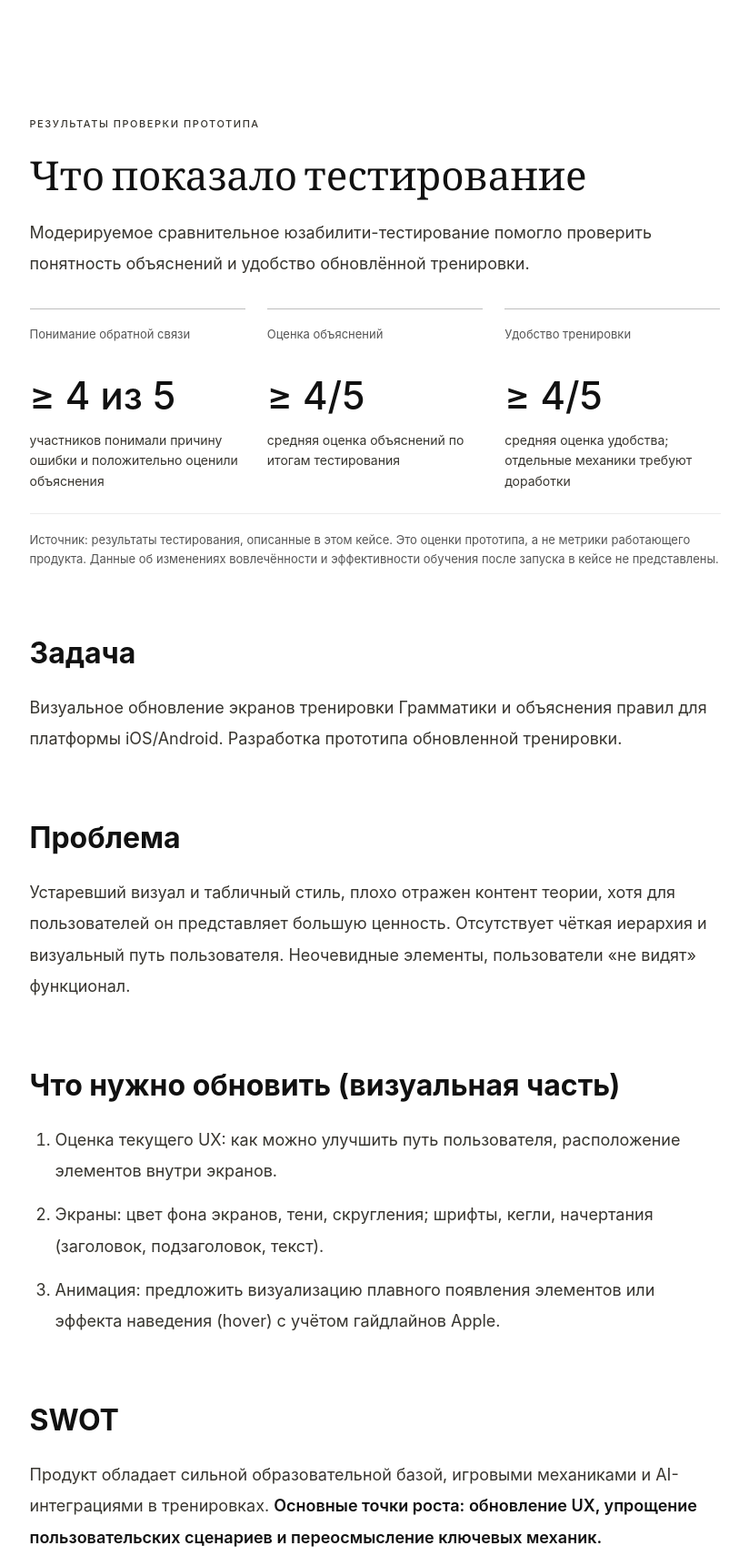
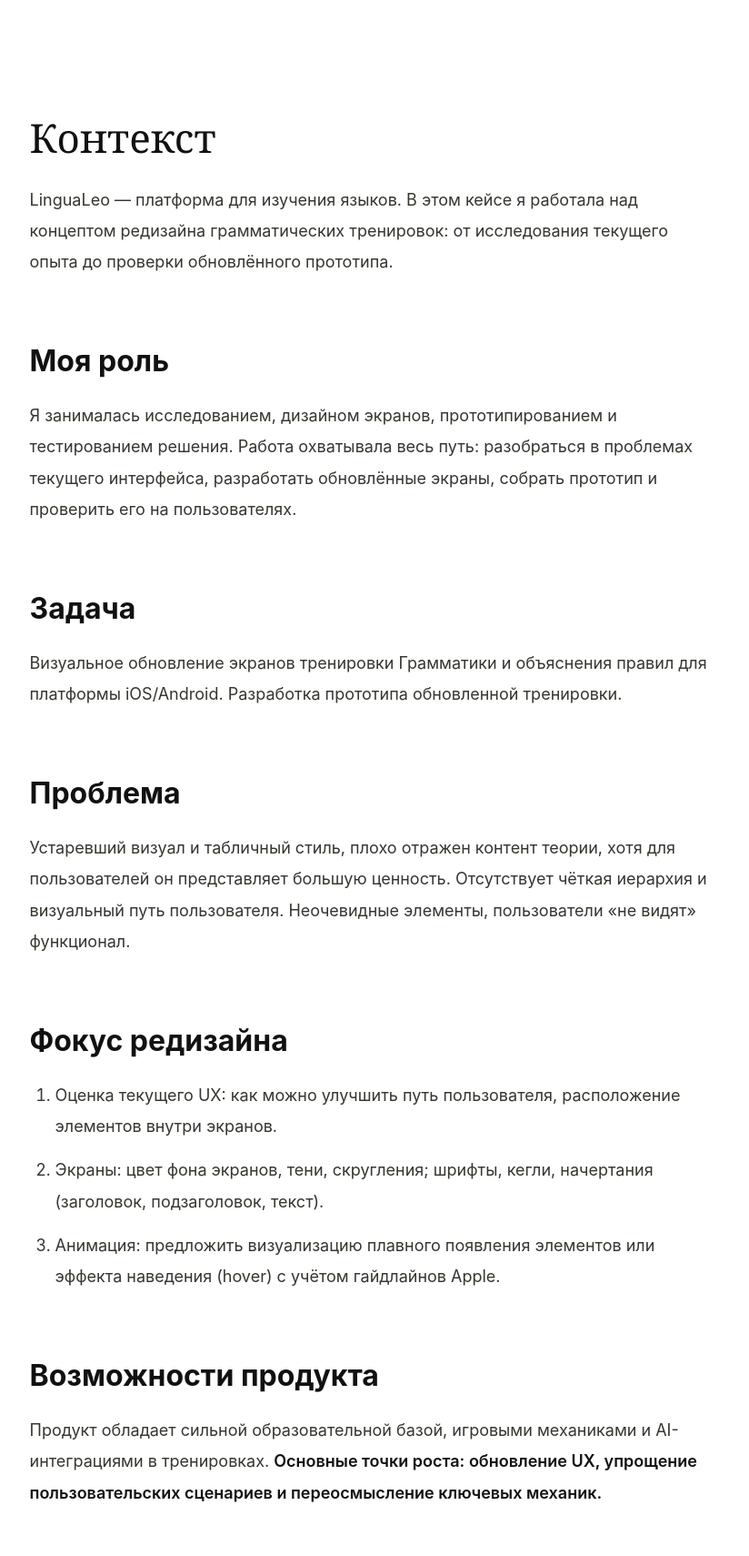
Before and after one commit to drekkunova-dotcom/portfolio-me, a website: page ling.html in a window 1280 px wide. Shown: the part 2800-4510 px from the top of the page at 91% size, without its empty margins (220-1044 px from the left). Drawn offline with Linux system fonts and the light colour scheme.

Commit message:
Structure LinguaLeo case around role, process and outcomes

```diff
--- a/ling.css
+++ b/ling.css
@@ -94,3 +94,8 @@
   .case-metrics { grid-template-columns: 1fr; gap: 24px; }
   .case-metrics dt { min-height: 0; }
 }
+
+.case-section-title {
+  font: 400 clamp(30px, 4vw, 44px)/1.15 "Instrument Serif", Georgia, serif;
+  margin: 48px 0 24px;
+}
--- a/ling.html
+++ b/ling.html
@@ -60,26 +60,12 @@
 
     <section class="case-content">
       <div class="case-container">
-        <section class="case-results" aria-labelledby="case-results-title">
-          <p class="case-results__eyebrow">РЕЗУЛЬТАТЫ ПРОВЕРКИ ПРОТОТИПА</p>
-          <h2 id="case-results-title">Что показало тестирование</h2>
-          <p class="case-results__intro">Модерируемое сравнительное юзабилити-тестирование помогло проверить понятность объяснений и удобство обновлённой тренировки.</p>
-          <dl class="case-metrics">
-            <div class="case-metrics__item">
-              <dt>Понимание обратной связи</dt>
-              <dd><strong>≥ 4 из 5</strong><span>участников понимали причину ошибки и положительно оценили объяснения</span></dd>
-            </div>
-            <div class="case-metrics__item">
-              <dt>Оценка объяснений</dt>
-              <dd><strong>≥ 4/5</strong><span>средняя оценка объяснений по итогам тестирования</span></dd>
-            </div>
-            <div class="case-metrics__item">
-              <dt>Удобство тренировки</dt>
-              <dd><strong>≥ 4/5</strong><span>средняя оценка удобства; отдельные механики требуют доработки</span></dd>
-            </div>
-          </dl>
-          <p class="case-results__note">Источник: результаты тестирования, описанные в этом кейсе. Это оценки прототипа, а не метрики работающего продукта. Данные об изменениях вовлечённости и эффективности обучения после запуска в кейсе не представлены.</p>
-        </section>
+        <h2 class="case-section-title">Контекст</h2>
+        <p>LinguaLeo — платформа для изучения языков. В этом кейсе я работала над концептом редизайна грамматических тренировок: от исследования текущего опыта до проверки обновлённого прототипа.</p>
+
+        <h3>Моя роль</h3>
+        <p>Я занималась исследованием, дизайном экранов, прототипированием и тестированием решения. Работа охватывала весь путь: разобраться в проблемах текущего интерфейса, разработать обновлённые экраны, собрать прототип и проверить его на пользователях.</p>
+
 
         <h3>Задача</h3>
 
@@ -98,7 +84,7 @@
           пользователи «не видят» функционал.
         </p>
 
-        <h3>Что нужно обновить (визуальная часть)</h3>
+        <h3>Фокус редизайна</h3>
 
         <ol>
           <li>
@@ -117,7 +103,7 @@
           </li>
         </ol>
 
-        <h3>SWOT</h3>
+        <h3>Возможности продукта</h3>
 
         <p>
           Продукт обладает сильной образовательной базой, игровыми механиками и
@@ -176,9 +162,28 @@
 
         <img src="imahes/lingualeo-02.png" alt="Концепт интерфейса LinguaLeo" loading="lazy" />
 
-        <hr />
+        <section class="case-results" aria-labelledby="case-results-title">
+          <p class="case-results__eyebrow">РЕЗУЛЬТАТЫ ПРОВЕРКИ ПРОТОТИПА</p>
+          <h2 id="case-results-title">Что показало тестирование</h2>
+          <p class="case-results__intro">Модерируемое сравнительное юзабилити-тестирование помогло проверить понятность объяснений и удобство обновлённой тренировки.</p>
+          <dl class="case-metrics">
+            <div class="case-metrics__item">
+              <dt>Понимание обратной связи</dt>
+              <dd><strong>≥ 4 из 5</strong><span>участников понимали причину ошибки и положительно оценили объяснения</span></dd>
+            </div>
+            <div class="case-metrics__item">
+              <dt>Оценка объяснений</dt>
+              <dd><strong>≥ 4/5</strong><span>средняя оценка объяснений по итогам тестирования</span></dd>
+            </div>
+            <div class="case-metrics__item">
+              <dt>Удобство тренировки</dt>
+              <dd><strong>≥ 4/5</strong><span>средняя оценка удобства; отдельные механики требуют доработки</span></dd>
+            </div>
+          </dl>
+          <p class="case-results__note">Источник: результаты тестирования, описанные в этом кейсе. Это оценки прототипа, а не метрики работающего продукта. Данные об изменениях вовлечённости и эффективности обучения после запуска в кейсе не представлены.</p>
+        </section>
 
-        <h3>Итоги модерируемого сравнительного юзабилити-тестирования</h3>
+        <h3>Какие гипотезы подтвердились</h3>
 
         <h4>
           #1 Объяснение ошибок повышает понимание и ценность обратной связи.
@@ -225,6 +230,9 @@
           обучения выявить не удалось, поэтому гипотеза требует дополнительной
           проверки на большей выборке.
         </p>
+        <h3>Выводы и следующие шаги</h3>
+        <p>Тестирование показало ценность объяснений ошибок и контроля над моментом проверки ответа. При этом обновлённая тренировка требует доработки отдельных механик: отображения прогресса, батарейки и интервального повторения.</p>
+        <p>Следующий шаг — уточнить эти сценарии и повторно проверить их на пользователях. Влияние маскота на вовлечённость также требует дополнительной проверки на большей выборке.</p>
       </div>
     </section>
   </body>
```
